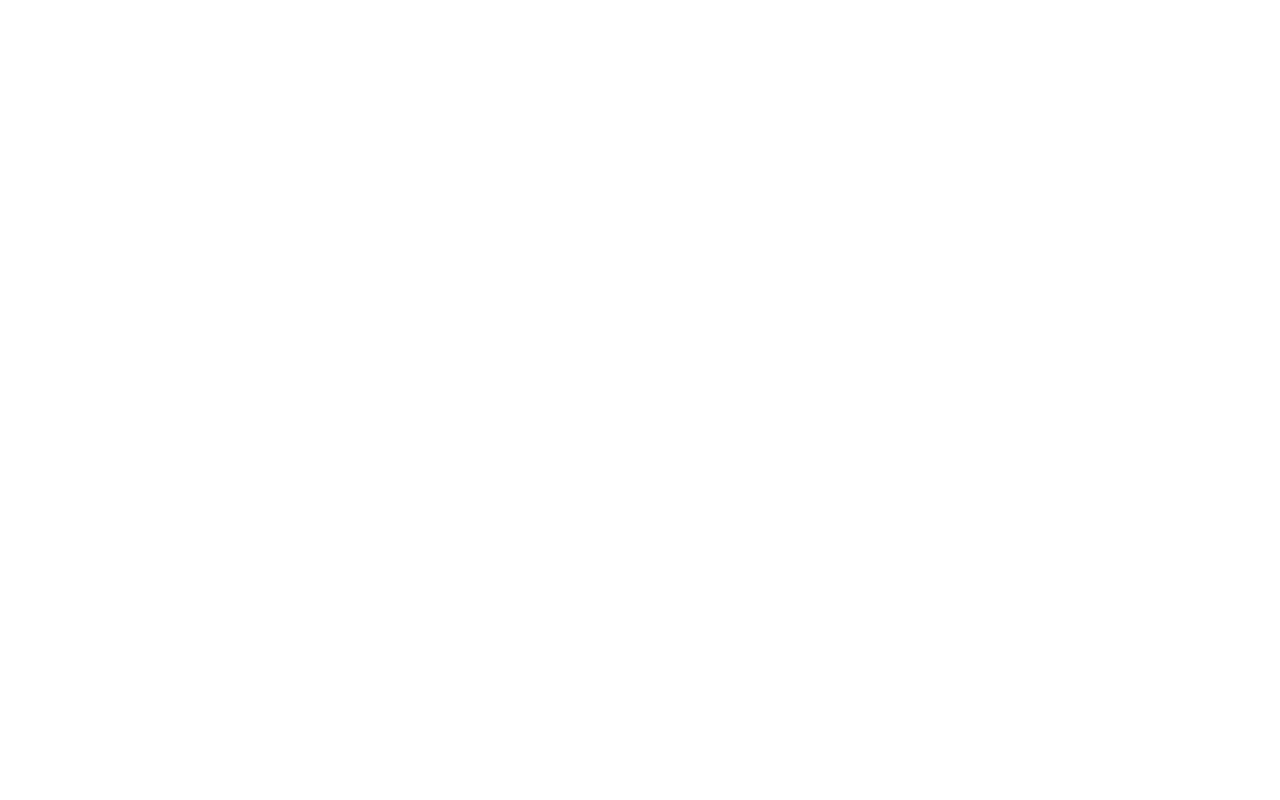
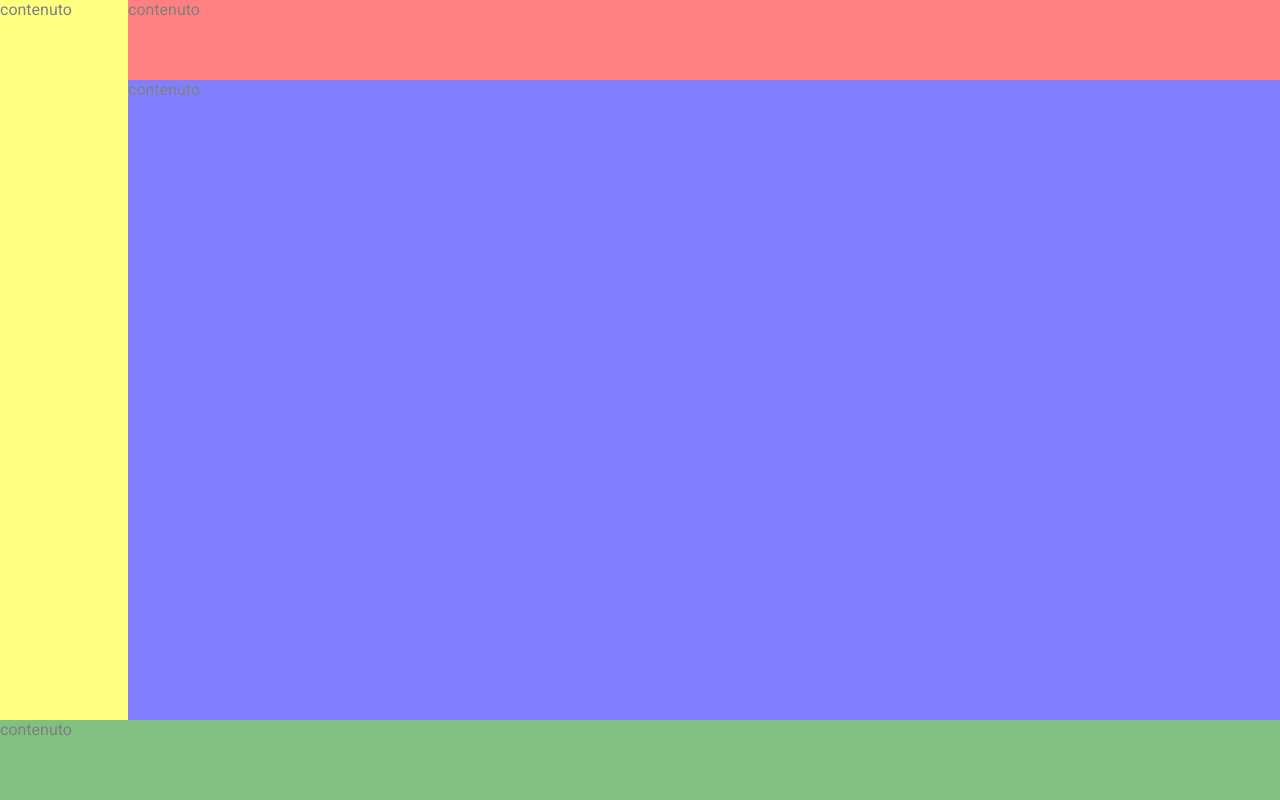
Before and after one commit to loriscassara/html-css-spotifyweb, a plain HTML site: page index.html in a window 1280 px wide. Drawn offline with nearby package versions, Linux system fonts and the light colour scheme.

Commit message:
structure spotify

```diff
--- a/css/style.css
+++ b/css/style.css
@@ -0,0 +1,67 @@
+/*
+    common UI elemets
+*/
+
+* {
+    box-sizing: border-box;
+    padding: 0;
+    margin: 0;
+    font-family: 'Roboto', sans-serif;
+    text-decoration: none;
+    list-style: none;
+}
+
+.d-flex { display: flex; }
+
+.main-right { flex-direction: column; }
+
+/**********************************************************
+    start main elements
+**********************************************************/
+
+/*******************************
+    navbar elements
+*******************************/
+.main-left {
+    width: 10vw;
+}
+
+.navbar {
+    background-color: yellow;
+    width: 10vw;
+    filter: opacity(0.5);
+}
+
+
+/*******************************
+    top-main elements
+*******************************/
+
+
+.topmain-container {
+    background-color: red;
+    width: 90vw;
+    height: 10vh;
+    filter: opacity(0.5);
+}
+
+
+/*******************************
+    bottom-main elements
+*******************************/
+.bottommain-container {
+    background-color: blue;
+    width: 90vw;
+    height: 80vh;
+    filter: opacity(0.5);
+}
+
+
+/**********************************************************
+    start footer elements
+**********************************************************/
+.footer-container {
+    background-color: green;
+    height: 10vh;
+    filter: opacity(0.5);
+}
--- a/index.html
+++ b/index.html
@@ -3,9 +3,82 @@
     <head>
         <meta charset="UTF-8">
         <meta name="viewport" content="width=device-width, initial-scale=1.0">
-        <title>Document</title>
+        <title>Spotify Web Responsive</title>
+
+        <!--
+            custom link css
+        -->
+
+        <link rel="stylesheet" href="./css/style.css">
+        <link rel="stylesheet" href="./css/resp.css">
+
+        <!--
+            boxicon link
+        -->
+
+        <link href='https://unpkg.com/boxicons@2.1.4/css/boxicons.min.css' rel='stylesheet'>
+
+        <!--
+            remixicon link
+        -->
+
+        <link href="https://cdn.jsdelivr.net/npm/remixicon@3.5.0/fonts/remixicon.css" rel="stylesheet">
+
+        <!--
+            custom fonts link
+        -->
+
+        <link rel="preconnect" href="https://fonts.googleapis.com">
+        <link rel="preconnect" href="https://fonts.gstatic.com" crossorigin>
+        <link href="https://fonts.googleapis.com/css2?family=Roboto:wght@100;300;400;500;700;900&display=swap" rel="stylesheet">
+
     </head>
     <body>
 
+        <!--
+            start main elements
+        -->
+
+        <main class="d-flex">
+
+            <!--
+                navbar elements
+            -->
+            <section class="main-left d-flex">
+                <div class="navbar d-flex">
+                    contenuto
+                </div>
+            </section>
+                <!--
+                    top-main elements
+                -->
+            <section class="main-right d-flex">
+                <div class="topmain-container">
+                    contenuto
+                </div>
+
+                <!--
+                    bottom-main elements
+                -->
+
+                <div class="bottommain-container">
+                    contenuto
+                </div>
+            </section>
+        </main>
+
+        <!--
+            start footer elements
+        -->
+
+        <footer>
+
+            <div class="footer-container">
+                contenuto
+            </div>
+
+        </footer>
+
+
     </body>
 </html>
```
